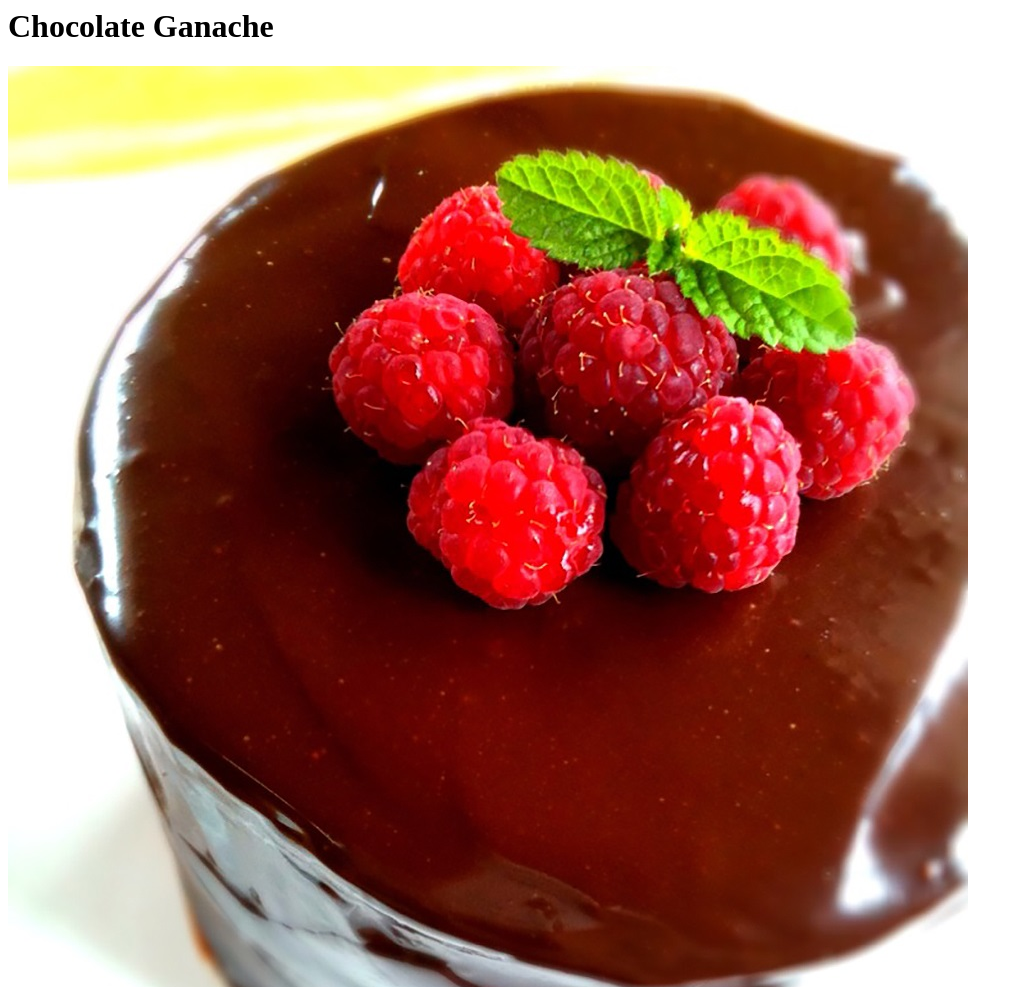
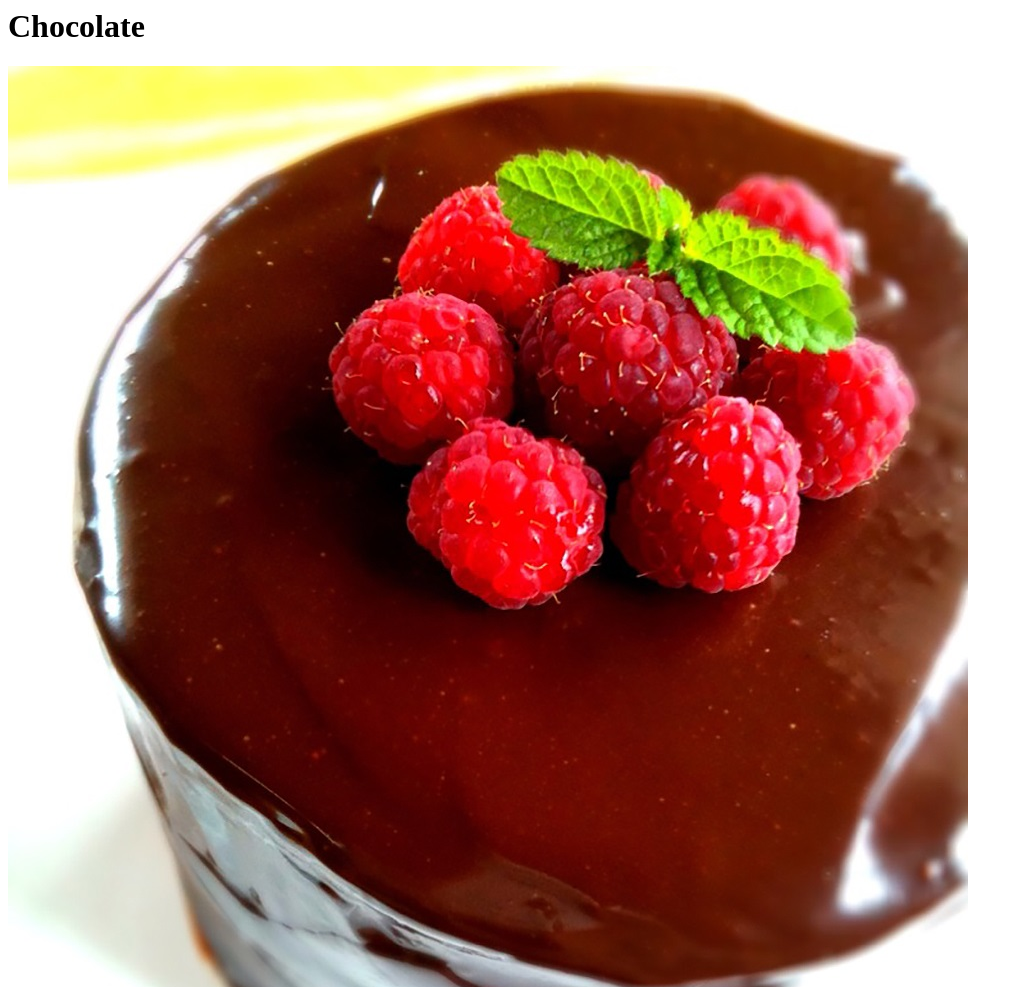
Before and after one commit to Violet0222/odin-recipes, a plain HTML site: page lasagna.html in a window 1280 px wide. Shown: the top 987 px of the page, without its empty margins (0-1023 px from the left). Drawn offline with Linux system fonts and the light colour scheme.

Commit message:
test commit

```diff
--- a/lasagna.html
+++ b/lasagna.html
@@ -4,7 +4,7 @@
         <title>recipes</title>
     </head>
     <body>
-        <h1>Chocolate Ganache</h1>
+        <h1>Chocolate </h1>
         <p><img src="recipes/image.jpeg" alt="Recipes pictures"></p>
 
     </body>
```
